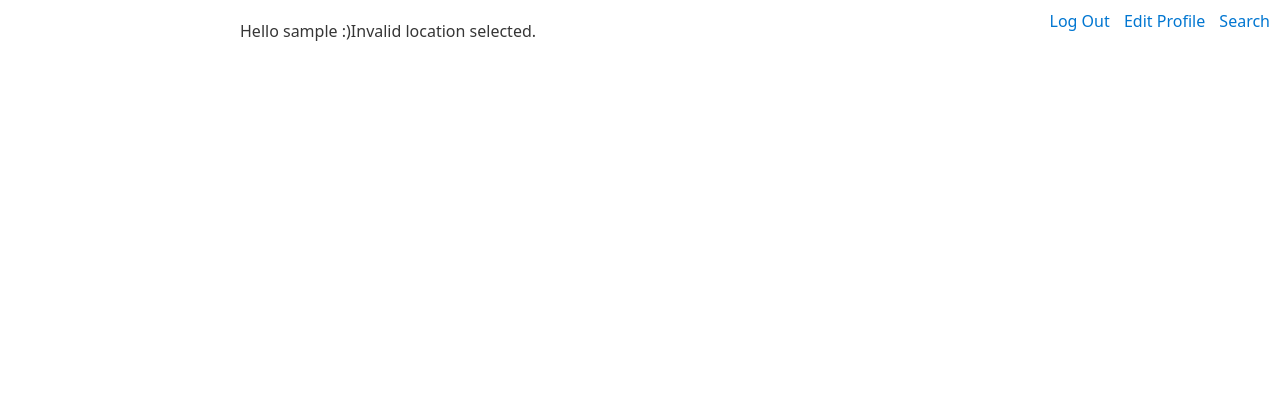
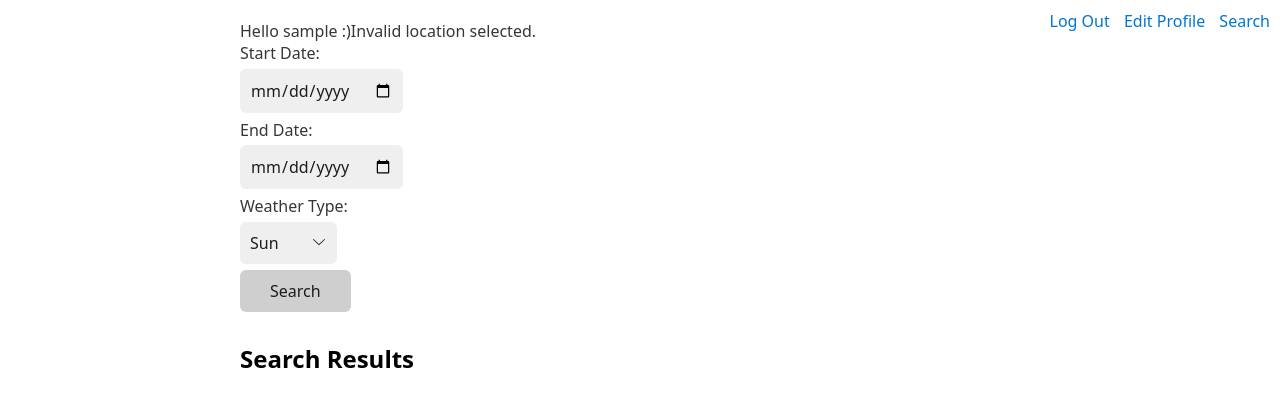
Before and after one commit to Raoull12/WeatherWebsite, a PHP site: page /dashboard.php in a window 1280 px wide. Shown: the top 407 px of the page. Run offline with PHP 8.4, Linux system fonts and the light colour scheme; the visitor is signed in with stand-in values (Sample User, id 1); tables that the repository leaves empty or names only in its code hold one stand-in row (values such as "Sample post").

Commit message:
more progress

```diff
--- a/dashboard.php
+++ b/dashboard.php
@@ -31,7 +31,8 @@
         "Amsterdam" => ["latitude" => 52.3676, "longitude" => 4.9041]
     ];
 
-    if (array_key_exists($location, $locations)) {
+    if (array_key_exists($location, $locations))
+    {
         $latitude = $locations[$location]["latitude"];
         $longitude = $locations[$location]["longitude"];
 
@@ -44,7 +45,8 @@
         // Decoding JSON Response
         $weatherData = json_decode($jsonResponse);
 
-        if ($weatherData !== null) {
+            if ($weatherData !== null)
+            {
 
             // Extracting weather description from API response to check the status in order to retrieve the associated image.
             $weatherDescription = $weatherData->weather[0]->description;
@@ -64,11 +66,16 @@
 
             $imagePath = "images/";
 
-            if (stripos($weatherDescription, 'clear') !== false) {
+                if (stripos($weatherDescription, 'clear') !== false)
+                {
                 $imagePath .= "clear.png";
-            } elseif (stripos($weatherDescription, 'cloud') !== false) {
+                }
+                elseif (stripos($weatherDescription, 'cloud') !== false)
+                {
                 $imagePath .= "fewclouds.png";
-            } elseif (stripos($weatherDescription, 'rain') !== false) {
+                }
+                elseif (stripos($weatherDescription, 'rain') !== false)
+                {
                 $imagePath .= "rain.png";
                 }
 
@@ -85,7 +92,7 @@
             $localTime = date("Y-m-d H:i:s", $currentTime);
             echo "Local Date and Time: " . $localTime . "<br>";
 
-            echo "<br><br><br> Have a nice Day!";
+            echo "<br><br><br><br>";
 
         } else {
             echo "Failed to fetch weather data.";
@@ -93,6 +100,7 @@
     } else {
         echo "Invalid location selected.";
     }
+
 }
 ?>
 <!DOCTYPE html>
@@ -115,8 +123,114 @@
     </style>
 </head>
 <body>
+<!DOCTYPE html>
+<html>
+<head>
+    <title>Dashboard</title>
+    <meta charset="UTF-8">
+    <link rel="stylesheet" href="https://cdn.jsdelivr.net/npm/water.css@2/out/water.css">
+    <style>
+        .top-right-links {
+            position: absolute;
+            top: 10px;
+            right: 10px;
+        }
+
+        .top-right-links a {
+            margin-left: 10px;
+            text-decoration: none;
+        }
+    </style>
+</head>
+<body>
+<form id="search-form">
+    <label for="start-date">Start Date:</label>
+    <input type="date" id="start-date" name="start-date">
+
+    <label for="end-date">End Date:</label>
+    <input type="date" id="end-date" name="end-date">
+
+    <label for="weather-type">Weather Type:</label>
+    <select id="weather-type" name="weather-type">
+        <option value="sun">Sun</option>
+        <option value="clouds">Clouds</option>
+        <option value="rain">Rain</option>
+        <!-- Add other weather types as needed -->
+    </select>
+
+    <button type="button" id="search-button">Search</button>
+</form>
 <div class="top-right-links">
     <a href="logout.php">Log Out</a>
     <a href="edit-profile.php">Edit Profile</a>
     <a href="search.php">Search</a>
 </div>
+
+<div id="search-results">
+    <h2>Search Results</h2>
+    <div id="search-results-content"></div>
+</div>
+</body>
+</html>
+
+<script>
+// Add an event listener for the search button
+document.getElementById('search-button').addEventListener('click', function() {
+    // Get user input
+    const startDate = document.getElementById('start-date').value;
+    const endDate = document.getElementById('end-date').value;
+    const weatherType = document.getElementById('weather-type').value;
+
+    // Send AJAX request to the server
+    const xhr = new XMLHttpRequest();
+    xhr.open('POST', 'search.php', true);
+    xhr.setRequestHeader('Content-Type', 'application/x-www-form-urlencoded');
+
+    // Define the data to send
+    const data = `start-date=${startDate}&end-date=${endDate}&weather-type=${weatherType}`;
+
+    xhr.onreadystatechange = function() {
+        if (xhr.readyState === 4 && xhr.status === 200) {
+            // Handle the server's response (display search results)
+            const searchResults = JSON.parse(xhr.responseText);
+            displaySearchResults(searchResults);
+        }
+    };
+
+    // Send the AJAX request
+    xhr.send(data);
+});
+
+function displaySearchResults(results) {
+    const searchResultsContent = document.getElementById('search-results-content');
+    searchResultsContent.innerHTML = ''; // Clear any previous results
+
+    if (results.length === 0) {
+        searchResultsContent.innerHTML = '<p>No results found.</p>';
+        return;
+    }
+
+    // Iterate through the search results and display them
+    results.forEach(result => {
+        const resultContainer = document.createElement('div');
+        resultContainer.className = 'search-result';
+
+        const timestamp = new Date(result.dt * 1000); // Convert UNIX timestamp to a date
+        const temperature = result.main.temp;
+
+        // Create HTML elements to display the result
+        const dateElement = document.createElement('p');
+        dateElement.textContent = 'Date: ' + timestamp.toLocaleDateString() + ' ' + timestamp.toLocaleTimeString();
+
+        const temperatureElement = document.createElement('p');
+        temperatureElement.textContent = 'Temperature: ' + temperature + ' °K';
+
+        // Append elements to the result container
+        resultContainer.appendChild(dateElement);
+        resultContainer.appendChild(temperatureElement);
+
+        // Append the result container to the search results content
+        searchResultsContent.appendChild(resultContainer);
+    });
+}
+</script>
```
Also changed, not shown: search.php (added, +61 -0 lines). Lines whose indentation alone changed are shown as unchanged.
